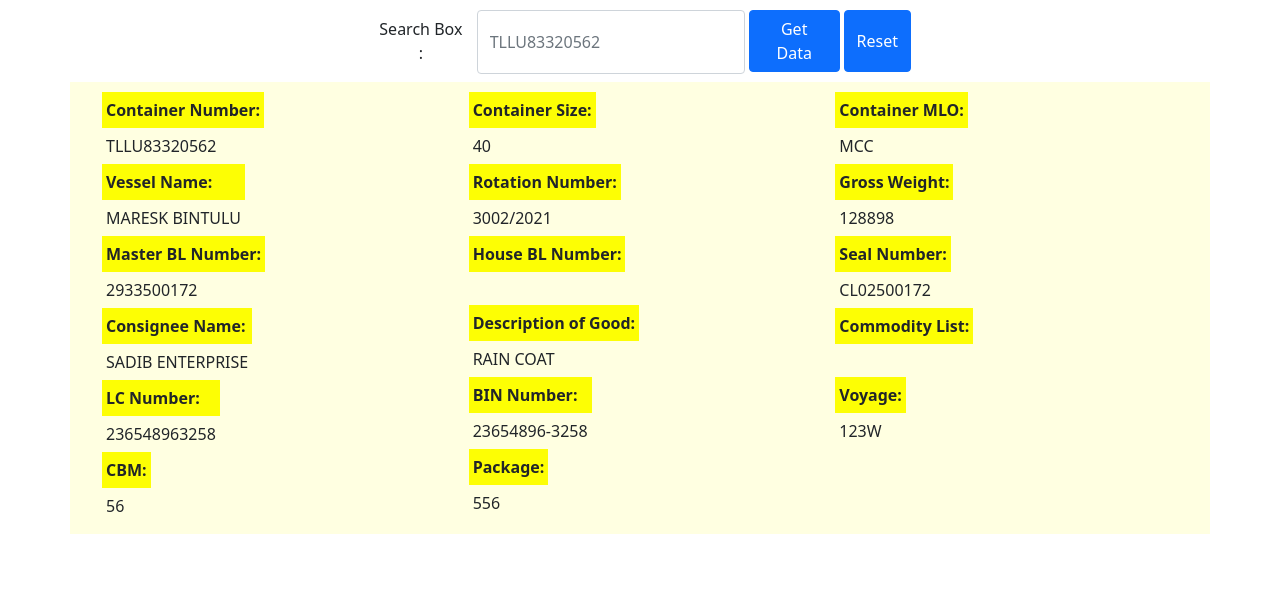
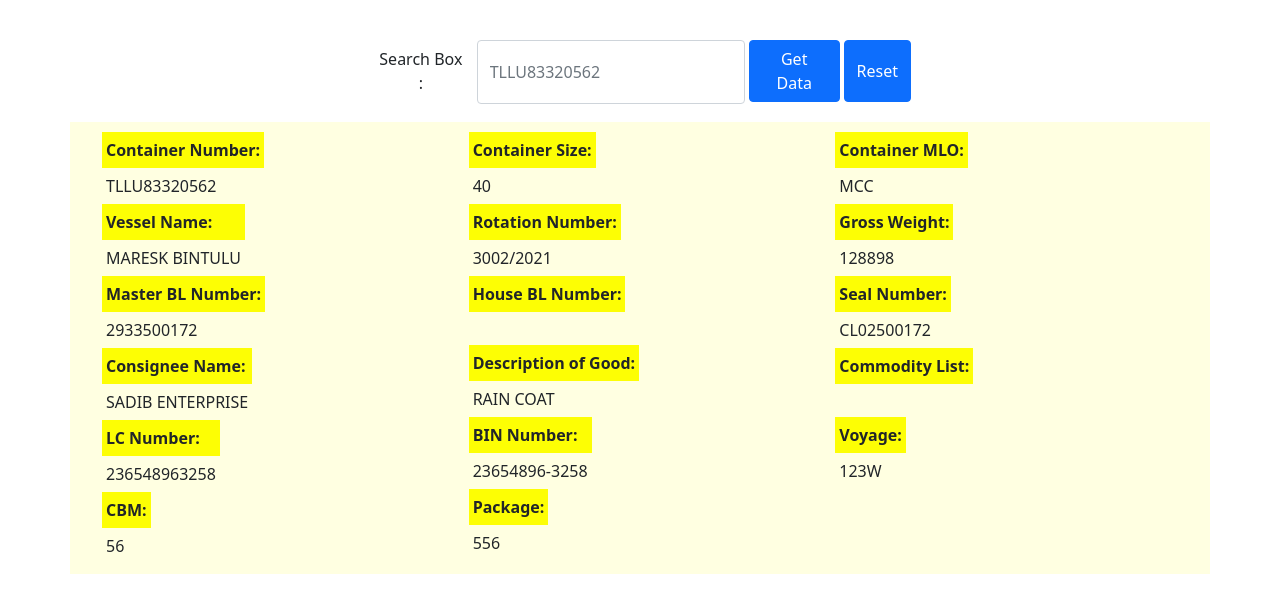
Before and after one commit to gani154/project, a plain HTML site: page index.html in a window 1280 px wide. Drawn offline with nearby package versions, Linux system fonts and the light colour scheme.

Commit message:
Update style.css

```diff
--- a/css/style.css
+++ b/css/style.css
@@ -1,3 +1,8 @@
+.header{
+    margin-top: 30px;
+    margin-bottom: 10px;
+}
+
 #inlineFormInputName{
     width: 50%;
 }
```
